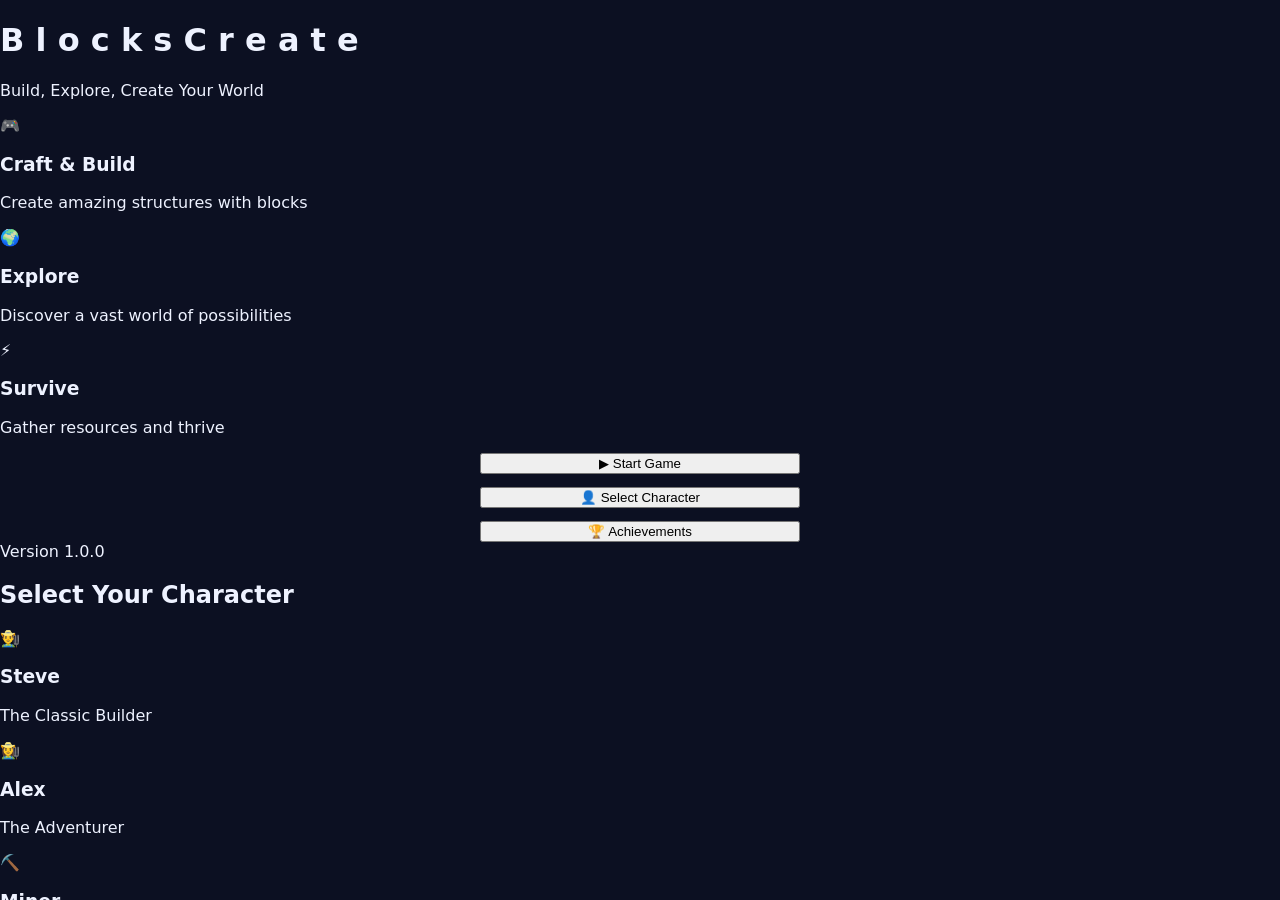
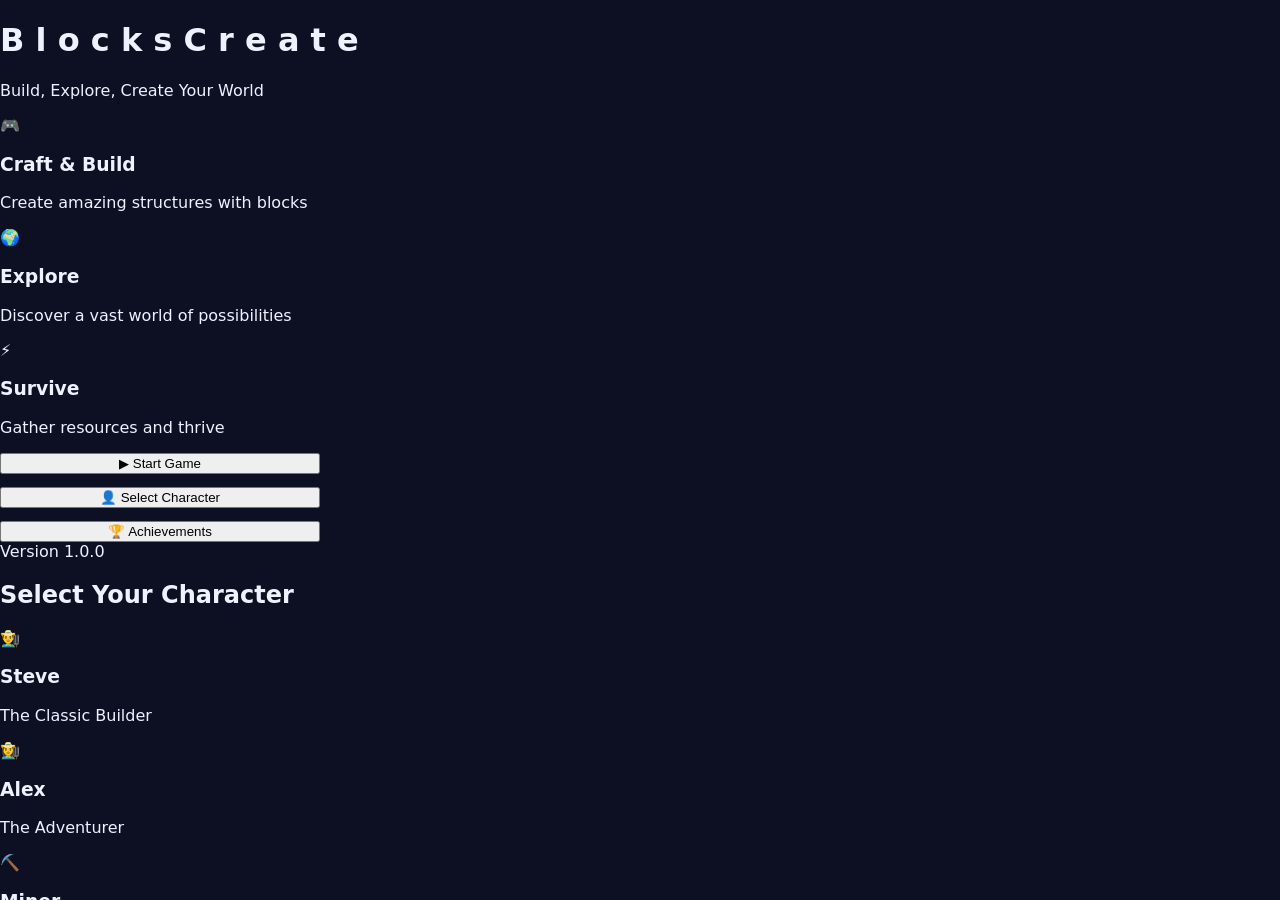

Add microscopic origin visuals

--- a/styles.css
+++ b/styles.css
@@ -56,41 +56,63 @@ html, body {
   mask-image: radial-gradient(circle at 50% 50%, #000 40%, transparent 85%);
 }
 
-/* Floating decorative blocks on the landing page. */
-.floaties { position: absolute; inset: 0; overflow: hidden; pointer-events: none; }
-.floaties::before, .floaties::after {
+/* ---- Landing ---- */
+#landing {
+  align-items: flex-end;
+  justify-content: flex-start;
+  overflow: hidden;
+}
+#landing::after {
   content: '';
   position: absolute;
-  width: 60px; height: 60px;
-  border-radius: 12px;
-  background: linear-gradient(135deg, var(--accent), #3f8a37);
-  opacity: 0.18;
-  animation: drift 14s ease-in-out infinite;
+  inset: 0;
+  pointer-events: none;
+  background:
+    linear-gradient(90deg, rgba(4, 10, 22, 0.88) 0%, rgba(4, 10, 22, 0.64) 42%, rgba(4, 10, 22, 0.08) 100%),
+    linear-gradient(0deg, rgba(4, 10, 22, 0.88) 0%, rgba(4, 10, 22, 0) 56%);
 }
-.floaties::before { left: 12%; top: 70%; }
-.floaties::after {
-  right: 14%; top: 20%;
-  background: linear-gradient(135deg, var(--accent2), #29407a);
-  animation-duration: 18s;
+#landing .bg-grid { opacity: 0.35; }
+.landing-art {
+  position: absolute;
+  inset: 0;
+  width: 100%;
+  height: 100%;
+  object-fit: cover;
+  image-rendering: pixelated;
+  filter: saturate(1.22) contrast(1.12);
+  transform: scale(1.01);
 }
-@keyframes drift {
-  0%, 100% { transform: translateY(0) rotate(0deg); }
-  50% { transform: translateY(-40px) rotate(25deg); }
+.menu {
+  position: relative;
+  text-align: left;
+  padding: clamp(1.25rem, 3vw, 2.4rem);
+  margin: 0 0 clamp(1.25rem, 6vh, 4.2rem) clamp(1rem, 6vw, 5.5rem);
+  max-width: min(620px, 92vw);
+  z-index: 1;
 }
-
-/* ---- Landing ---- */
-.menu { position: relative; text-align: center; padding: 2rem; max-width: 640px; z-index: 1; }
 .title {
   font-size: clamp(3rem, 9vw, 5.5rem);
   margin: 0;
-  letter-spacing: 2px;
-  text-shadow: 0 6px 0 rgba(0, 0, 0, 0.35);
+  letter-spacing: 0;
+  text-shadow: 0 6px 0 rgba(0, 0, 0, 0.48), 0 0 32px rgba(118, 247, 221, 0.25);
   animation: pop 0.5s ease;
 }
 .title span { color: var(--accent); }
-.subtitle { color: var(--muted); font-size: clamp(0.95rem, 2.5vw, 1.1rem); margin: 1rem auto 2rem; line-height: 1.5; }
-.menu-buttons { display: flex; flex-direction: column; gap: 0.8rem; max-width: 320px; margin: 0 auto; }
-.version { color: var(--muted); margin-top: 1.6rem; font-size: 0.8rem; }
+.subtitle {
+  color: #dfe6ff;
+  font-size: clamp(0.98rem, 2.4vw, 1.14rem);
+  margin: 1rem 0 1.6rem;
+  line-height: 1.5;
+  max-width: 34rem;
+  text-shadow: 0 2px 12px rgba(0, 0, 0, 0.72);
+}
+.menu-buttons { display: flex; flex-direction: column; gap: 0.8rem; max-width: 320px; margin: 0; }
+.version {
+  color: #b8fff2;
+  margin-top: 1.3rem;
+  font-size: 0.8rem;
+  text-shadow: 0 2px 10px rgba(0, 0, 0, 0.75);
+}
 
 .btn {
   background: rgba(255, 255, 255, 0.06);
@@ -105,10 +127,11 @@ html, body {
 .btn:hover { transform: translateY(-2px); background: rgba(255, 255, 255, 0.12); }
 .btn:active { transform: translateY(0) scale(0.98); }
 .btn.primary {
-  background: linear-gradient(135deg, var(--accent), #3f8a37);
+  background: linear-gradient(135deg, #76f7dd, var(--accent));
+  color: #07151c;
   border: none;
   font-weight: bold;
-  box-shadow: 0 8px 20px rgba(111, 192, 78, 0.35);
+  box-shadow: 0 8px 24px rgba(118, 247, 221, 0.32);
 }
 .btn.danger { background: rgba(224, 87, 79, 0.18); border-color: var(--danger); }
 .btn.disabled { opacity: 0.4; pointer-events: none; }
@@ -529,6 +552,24 @@ html, body {
 
 /* Phones / small screens: tighten the HUD. */
 @media (max-width: 760px) {
+  #landing {
+    align-items: flex-end;
+    justify-content: center;
+  }
+  #landing::after {
+    background:
+      linear-gradient(0deg, rgba(4, 10, 22, 0.92) 0%, rgba(4, 10, 22, 0.55) 58%, rgba(4, 10, 22, 0.12) 100%);
+  }
+  .landing-art {
+    object-position: 42% center;
+  }
+  .menu {
+    text-align: center;
+    margin: 0 0 calc(1rem + var(--safe-b));
+  }
+  .menu-buttons {
+    margin: 0 auto;
+  }
   #hud { font-size: 12px; }
   .civ-panel { width: 165px; }
   .era-story { display: none; }
@@ -615,11 +656,11 @@ html, body {
     animation-iteration-count: 1 !important;
     transition-duration: 0.001ms !important;
   }
-  .floaties { display: none; }
+  .landing-art { transform: none; }
 }
 
 /* App-level reduced-motion (settings toggle adds .reduce-motion to <body>). */
-body.reduce-motion .floaties { display: none; }
+body.reduce-motion .landing-art { transform: none; }
 body.reduce-motion .hurt-shake { animation: none; }
 body.reduce-motion .title { animation: none; }
 
